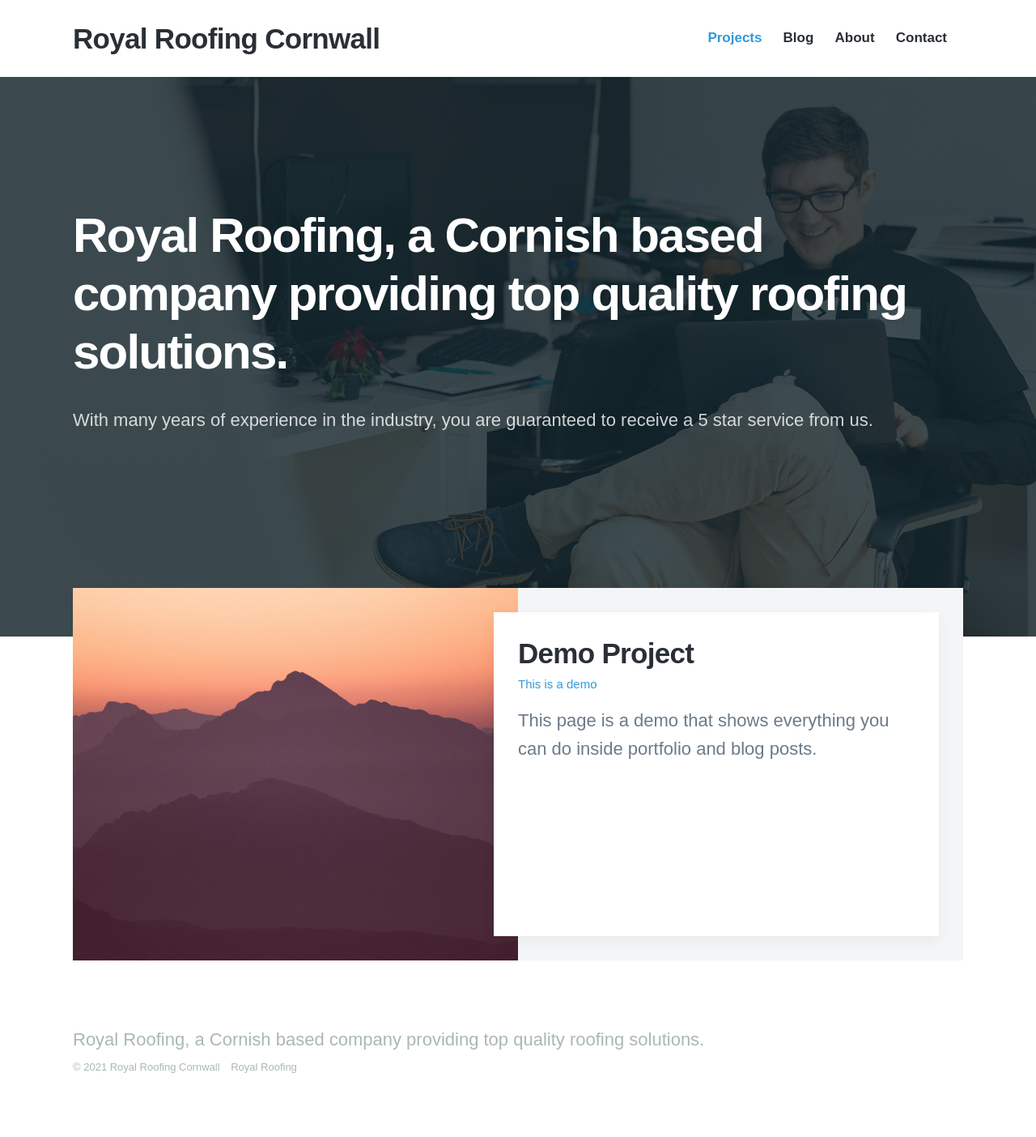
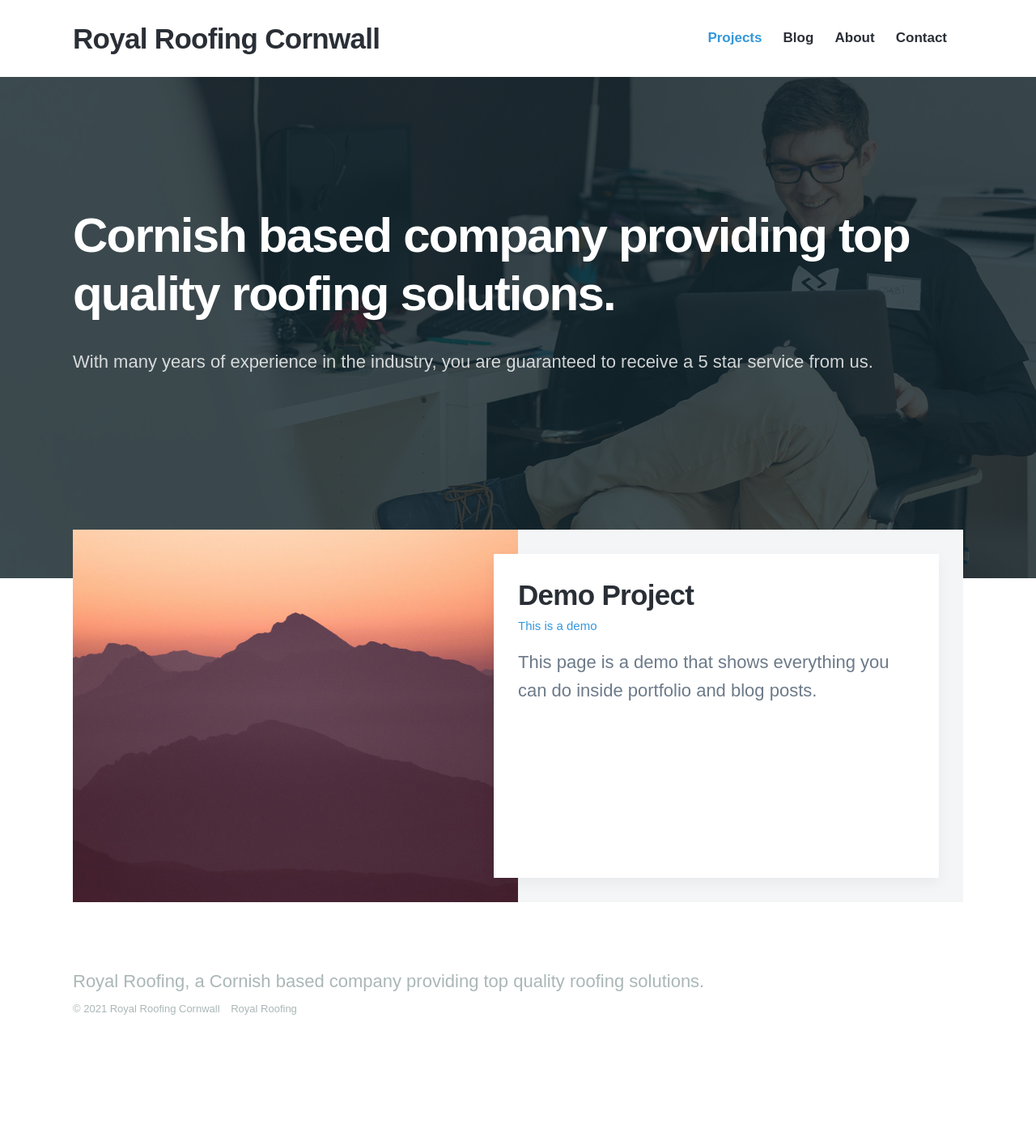
Before and after one commit to royalroofing/royalroofing.github.io, a Jekyll site: the page built from index.html, in a window 1280 px wide. Shown: the whole page at 81% size. Built offline with Jekyll 4.4.1, drawn with Linux system fonts in a browser that asks for light colours; nearby versions of some CDN libraries; some web fonts are replaced; after the commit the page ends 1332 px from its top, so only the background shows below that.

Commit message:
Home Update

```diff
--- a/index.html
+++ b/index.html
@@ -1,7 +1,7 @@
 ---
 layout: default
-title: A sleek, modern Jekyll theme for personal websites.
-description: A sleek, modern Jekyll theme for personal websites. Personal is the perfect theme for developers, designers and other creatives.
+title: Royal Roofing.
+description: Cornish based company providing top quality roofing solutions.
 featured_image: /images/demo/home.jpg
 ---
 
@@ -13,7 +13,7 @@ featured_image: /images/demo/home.jpg
 
 	<div class="wrap">
 
-		<h1>Royal Roofing, a Cornish based company providing top quality roofing solutions.</h1>
+		<h1>Cornish based company providing top quality roofing solutions.</h1>
 		<p>With many years of experience in the industry, you are guaranteed to receive a 5 star service from us.</p>
 
 		{% include socials.html %}
```
